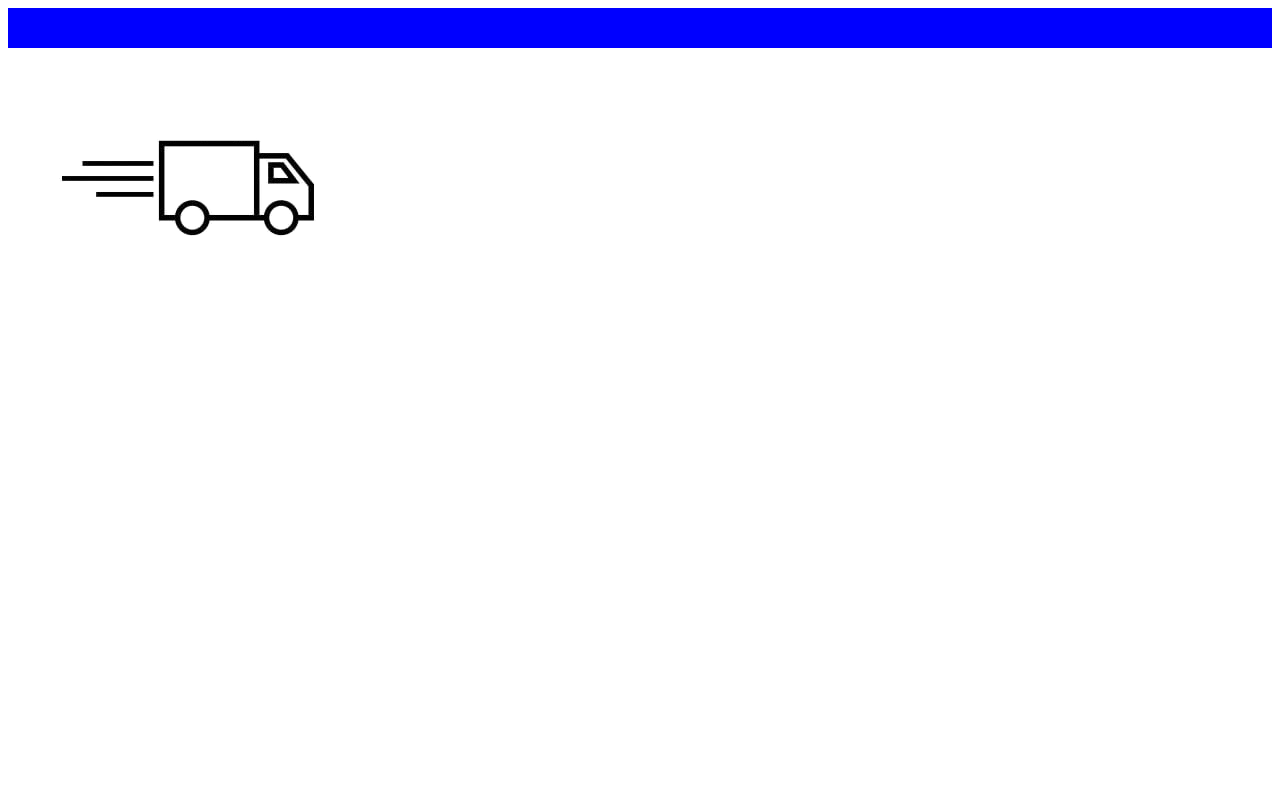
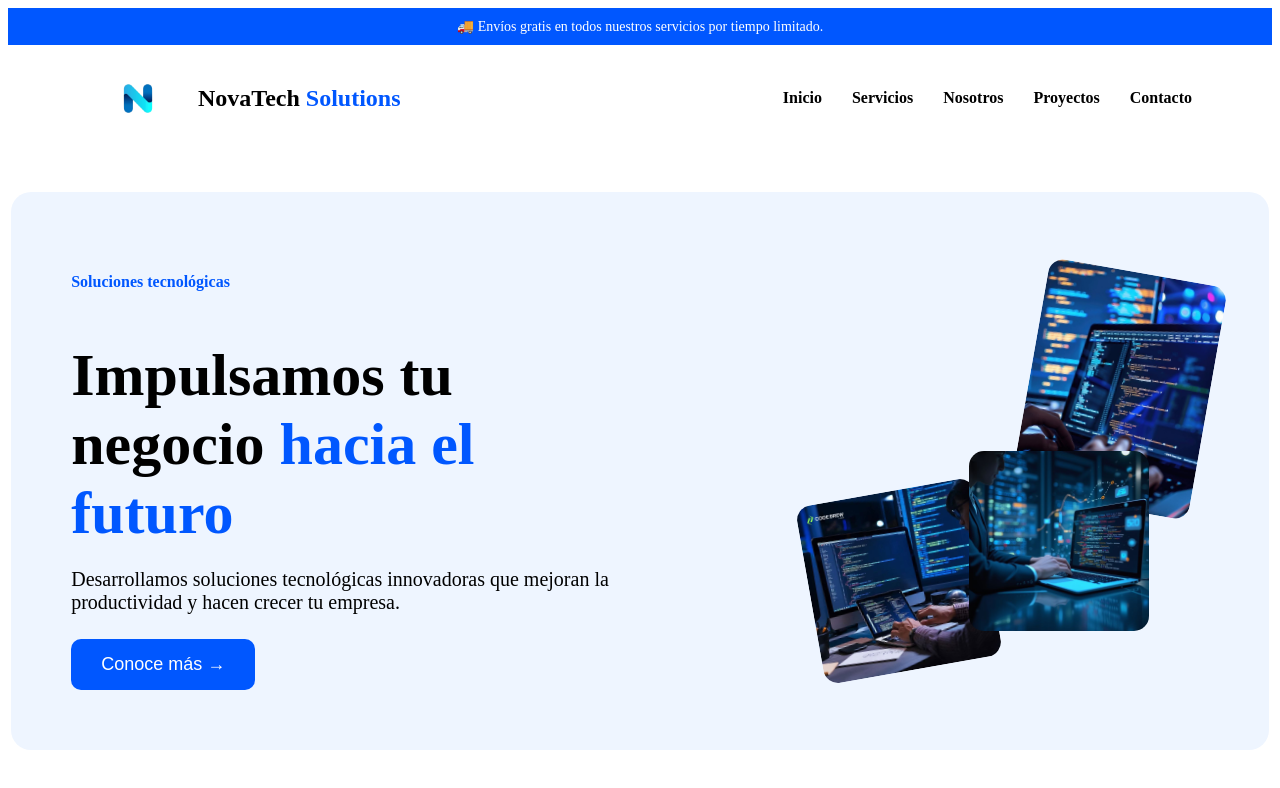
Before and after one commit to Reyesluis-Pc/NovaTech-Solutions, a plain HTML site: page index.html in a window 1280 px wide. Drawn offline with Linux system fonts and the light colour scheme.

Commit message:
se termino la barra de busqueda y se termino el contenido principal

```diff
--- a/estilos.css
+++ b/estilos.css
@@ -1,5 +1,133 @@
-.contenedor{
-    width: 100%;
-    height: 5vh;
-    background-color: blue;
+.barra-superior{
+    background:#0057ff;
+    color:white;
+    text-align:center;
+    padding:10px;
+    font-size:14px;
 }
+
+.navbar{
+    display:flex;
+    justify-content:space-between;
+    align-items:center;
+    padding:20px 80px;
+    background:white;
+}
+
+.logo{
+    display:flex;
+    align-items:center;
+    gap:10px;
+}
+
+.logo img{
+    width:100px;
+}
+
+.logo span{
+    color:#0057ff;
+}
+
+nav{
+    display:flex;
+    gap:30px;
+}
+
+nav a{
+    text-decoration:none;
+    color:black;
+    font-weight:bold;
+    transition:0.3s;
+}
+
+nav a:hover{
+    color:#0057ff;
+}
+
+/* Hero */
+.principio{
+    width:90%;
+    margin:40px auto;
+    background:#eef5ff;
+    border-radius:20px;
+    padding:60px;
+
+    display:flex;
+    justify-content:space-between;
+    align-items:center;
+    overflow:hidden;
+}
+
+/* Texto */
+.texto{
+    width:50%;
+}
+
+.texto h4{
+    color:#0057ff;
+    margin-bottom:15px;
+}
+
+.texto h1{
+    font-size:60px;
+    margin-bottom:20px;
+}
+
+.texto h1 span{
+    color:#0057ff;
+}
+
+.texto p{
+    font-size:20px;
+    margin-bottom:25px;
+}
+
+.texto button{
+    padding:15px 30px;
+    border:none;
+    background:#0057ff;
+    color:white;
+    border-radius:10px;
+    font-size:18px;
+    cursor:pointer;
+    transition:0.3s;
+}
+
+.texto button:hover{
+    transform:scale(1.05);
+}
+
+/* Imágenes */
+.imagenes{
+    position:relative;
+    width:400px;
+    height:400px;
+}
+
+.imagenes img{
+    position:absolute;
+    width:180px;
+    border-radius:15px;
+    transition:0.3s;
+}
+
+.imagenes img:hover{
+    transform:scale(1.05);
+}
+
+.imagen1{
+    top:0;
+    right:0;
+    transform:rotate(10deg);
+}
+
+.imagen2{
+    bottom:0;
+    left:0;
+    transform:rotate(-10deg);
+}
+
+.imggen3{
+    bottom:40px;
+    right:60px;
+}
--- a/index.html
+++ b/index.html
@@ -8,8 +8,59 @@
 </head>
 <body>
 
-    <div class="contenedor">
-        <img src="camion1.png" alt="camaión">
+    <div class="barra-superior">
+    🚚 Envíos gratis en todos nuestros servicios por tiempo limitado.
+</div>
+
+   <header class="navbar">
+
+    <div class="logo">
+        <img src="n.png" alt="Logo">
+        <h2>NovaTech <span>Solutions</span></h2>
     </div>
+
+    <nav>
+        <a href="#">Inicio</a>
+        <a href="#">Servicios</a>
+        <a href="#">Nosotros</a>
+        <a href="#">Proyectos</a>
+        <a href="#">Contacto</a>
+    </nav>
+
+</header>
+
+<!-- Contenido principal -->
+<section class="principio">
+
+    <!-- Texto -->
+    <div class="texto">
+
+        <h4>Soluciones tecnológicas</h4>
+
+        <h1>
+            Impulsamos tu negocio
+            <span>hacia el futuro</span>
+        </h1>
+
+        <p>
+            Desarrollamos soluciones tecnológicas innovadoras
+            que mejoran la productividad y hacen crecer tu empresa.
+        </p>
+
+        <button>Conoce más →</button>
+
+    </div>
+
+    <!-- Imágenes -->
+    <div class="imagenes">
+
+        <img class="imagen1" src="compuuu.jpg" alt="">
+        <img class="imagen2" src="com.jpg" alt="">
+        <img class="imggen3" src="css.jpg" alt="">
+
+    </div>
+
+</section>
+
 </body>
 </html>
```
Also changed, not shown: com.jpg (added), compuuu.jpg (added), css.jpg (added), n.png (added).
